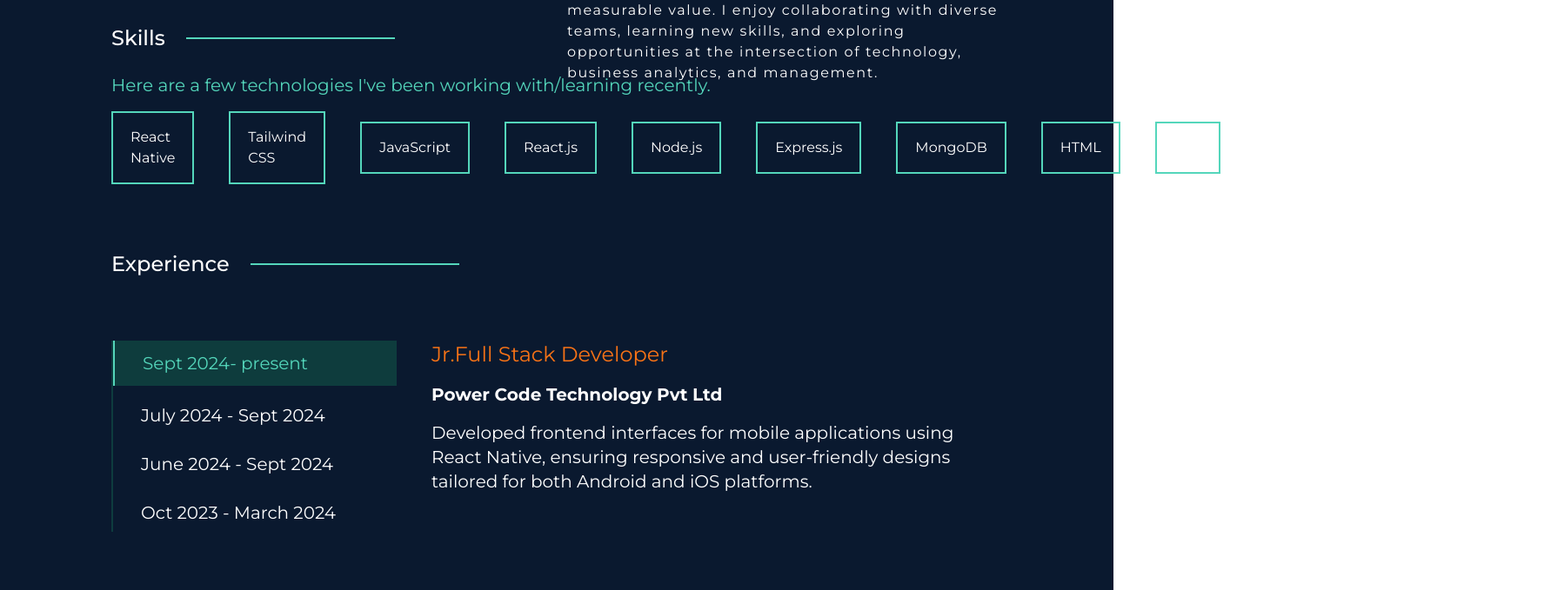
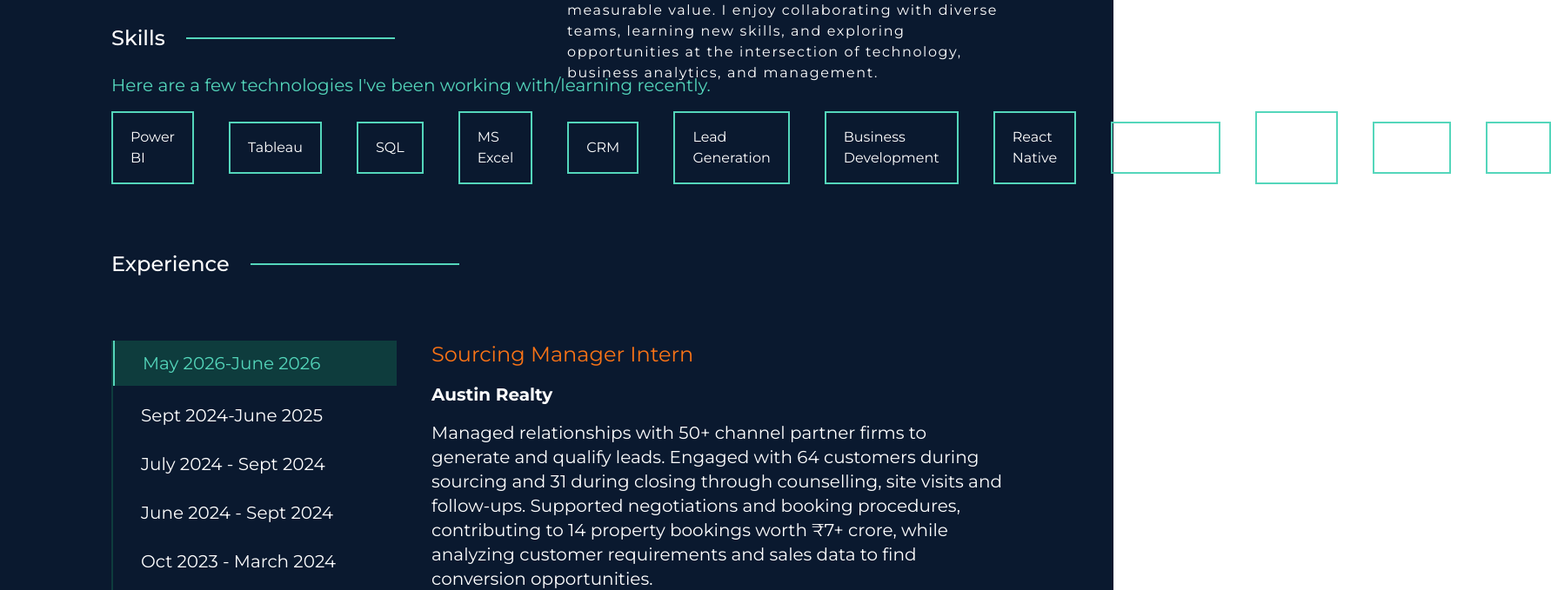
Before and after one commit to nishu2525/Portfolio, a React (Vite) app: page / in a window 1280 px wide. Shown: the part 1500-2179 px from the top of the page at 87% size, 1783 px wide, since content can reach past the window. Built offline with nearby package versions, Linux system fonts and the light colour scheme.

Commit message:
updated Exp

```diff
--- a/src/Pages/About.jsx
+++ b/src/Pages/About.jsx
@@ -5,16 +5,18 @@
 
 function About() {
   const skills = [
+    "Power BI",
+    "Tableau",
+    "SQL",
+    "MS Excel",
+    "CRM",
+  "Lead Generation",
+  "Business Development",
     "React Native",
-    "Tailwind CSS",
     "JavaScript",
-    "React.js",
-    "Node.js",
-    "Express.js",
-    "MongoDB",
+    "MERN Stack",
     "HTML",
     "CSS",
-
   ];
   return (
     <div id="about-section">
--- a/src/resources/exp.js
+++ b/src/resources/exp.js
@@ -1,8 +1,14 @@
 export const experiences = [
+  {
+    title: "Sourcing Manager Intern    ",
+    company: "Austin Realty ",
+    period: "May 2026-June 2026",
+    description: "Managed relationships with 50+ channel partner firms to generate and qualify leads. Engaged with 64 customers during sourcing and 31 during closing through counselling, site visits and follow-ups. Supported negotiations and booking procedures, contributing to 14 property bookings worth ₹7+ crore, while analyzing customer requirements and sales data to find conversion opportunities.",
+  },
   {
     title: "Jr.Full Stack Developer ",
     company: "Power Code Technology Pvt Ltd",
-    period: "Sept 2024- present",
+    period: "Sept 2024-June 2025",
     description: "Developed frontend interfaces for mobile applications using React Native, ensuring responsive and user-friendly designs tailored for both Android and iOS platforms.",
   },
    {
```
